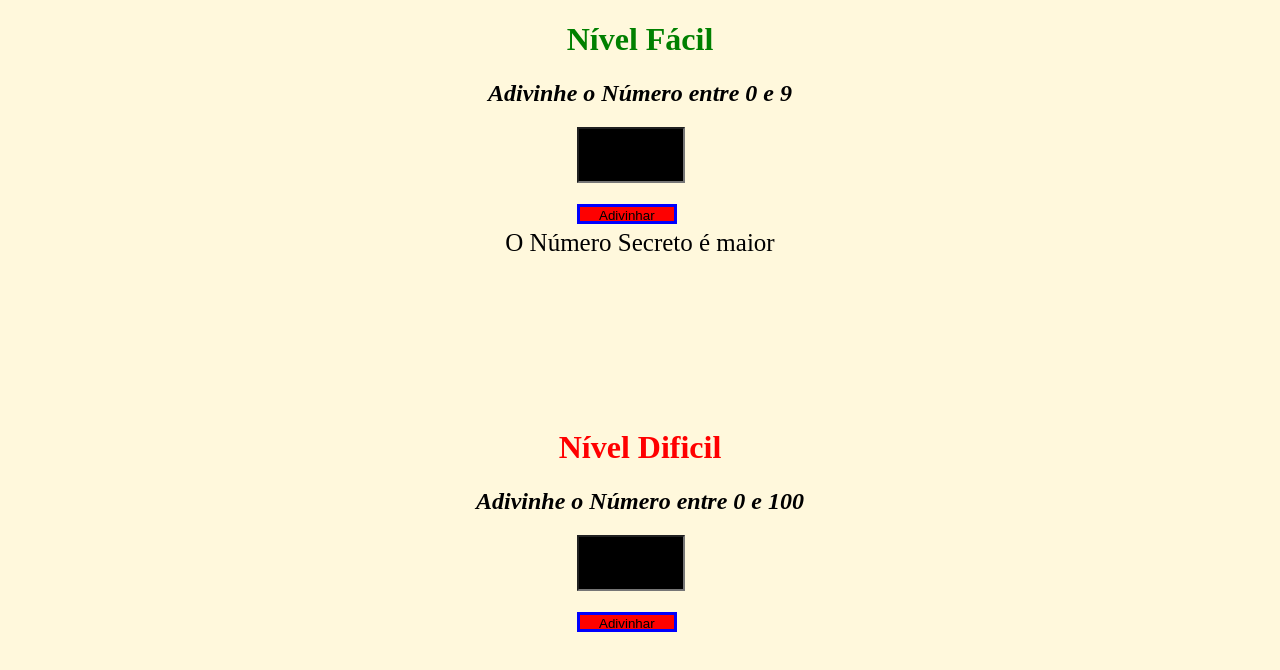
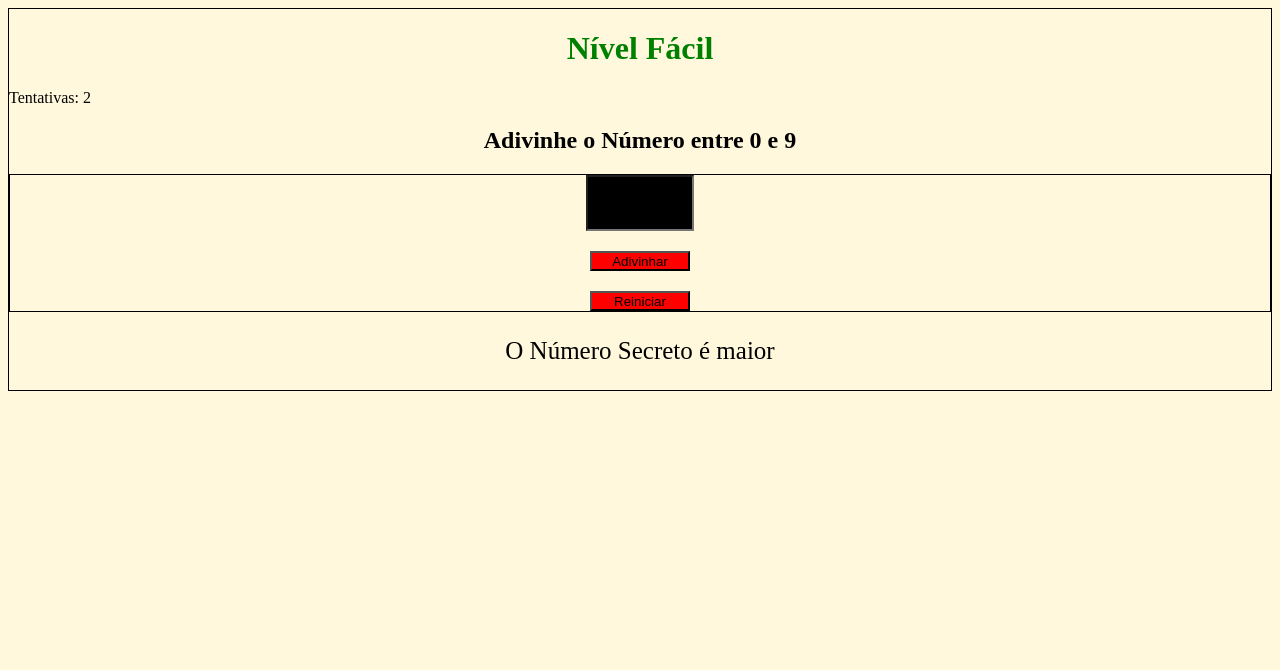
Before and after one commit to Mahaleminho113/repository-teste, a plain HTML site: page adivinheoNumero.html in a window 1280 px wide. Both pictures are taken after a click on the button "Adivinhar". Drawn offline with Linux system fonts and the light colour scheme.

Commit message:
reunião 11/03

```diff
--- a/adivinhe.css
+++ b/adivinhe.css
@@ -1,53 +1,29 @@
-@keyframes blinking {
-    0% {
-      background-color: #06c3d1;
-      border: 3px solid #666;
+body {
+  background-color: cornsilk;
 }
-    100% {
-      background-color: red;
-      border: 3px solid blue;
-    }
-  }
-  #blink {
-    animation: blinking 1s infinite;
+h1 {
+  text-align: center;
+  color: black;
 }
 
-
-body{
-    background-color:cornsilk;
+h2 {
+  text-align: center;
+  color: black;
 }
-h1{
-    text-align: center;
-    color:black;
-}
-
-h2{
-    text-align: center;
-    color:black;
-}
-
-.text {
-    color: black;
-    font-size: 25px;
-    text-align: center;
-}
-
-button{
+button {
   height: 20px;
   width: 100px;
-   position: absolute;
   background-color: red;
   text-align: center;
 }
-
-.button{
-    padding-left:0%;
-    padding-top: 3%;
-
+.div_input_button {
+  display: flex;
+  flex-direction: column;
+  align-items: center;
+  gap: 20px;
+  border: 1px solid black;
 }
-
-input{
- position: relative;
+input {
   height: 50px;
   width: 100px;
   background-color: black;
@@ -55,32 +31,30 @@ input{
   text-align: center;
   font-size: 50px;
 }
-.input{
-    position: relative;
-    padding: auto;
-    width: auto;
-    height: auto;
-    padding-left: 45%;
+.text {
+  color: black;
+  font-size: 25px;
+  text-align: center;
 }
-
 
 .text2 {
   color: black;
   font-size: 25px;
   text-align: center;
 }
-
-.nivelmedio{
+.nivelfacil {
+  border: 1px solid black;
+}
+.nivelmedio {
+  border: 1px solid black;
   padding-top: 10%;
 }
-
-.facil{
+.facil {
   color: green;
 }
-.dificil{
-    color:red;
+.dificil {
+  color: red;
 }
-
 
 /* Prioridades */
 /* tag{
--- a/adivinhe.js
+++ b/adivinhe.js
@@ -17,7 +17,6 @@
 // const array = ["ponto0","ponto1","prapra",{objeto1: "lalala", objeto2: "blablabla"}]
 // [0,1,2,3]
 // console.log(array[3].objeto2)
-
 
 //objeto
 // const objeto = {objeto1: ["ponto0","ponto1","prapra","iuoiu"], objeto2: "tatata",objeto3: "lalala"}
@@ -68,84 +67,106 @@
 //     }
 // })
 
-const array1 = ['','','',6,'']
+const array1 = ["", "", "", 6, ""];
 const objeto1 = {
-    va1: '',
-    but: 6,
-    va2: '',
-    v21:'',
-    top: '',
-}
-const array2 = ['','','',{objeto: 6},'']
+  va1: "",
+  but: 6,
+  va2: "",
+  v21: "",
+  top: "",
+};
+const array2 = ["", "", "", { objeto: 6 }, ""];
 const objeto2 = {
-    va1: '',
-    but: ['','','',6,''],
-    va2: '',
-    v21:'',
-    top: '',
-}
-const button1=document.querySelector('.button1')
-const input=document.querySelector('.input1')
-const text =document.querySelector('.text')
-button1.addEventListener('click',function(){
+  va1: "",
+  but: ["", "", "", 6, ""],
+  va2: "",
+  v21: "",
+  top: "",
+};
+const button1 = document.querySelector(".button1");
+const input = document.querySelector(".input1");
+const text = document.querySelector(".text");
+const buttonReiniciar = document.getElementById("buttonReiniciar");
+const tentativas = document.querySelector(".tentativas");
+//
+// const arrayFrutas = ["maca", "banana"];
+// arrayFrutas.push("laranja");
+// console.log(arrayFrutas.length);
+const arrayTentativa = [];
+let contadorTentativa = 3;
+tentativas.textContent = "Tentativas: " + contadorTentativa;
 
-    const secretoArray1 = (array1[3])
-    const secretoObjeto1 =(objeto1.but)
-    const secretoArray2 = (array2[3].objeto)
-    const secretoObjeto2 = (objeto2.but[3])
+buttonReiniciar.addEventListener("click", function () {
+  arrayTentativa.length = 0;
+  contadorTentativa = 3;
+  tentativas.textContent = "Tentativas: " + contadorTentativa;
+});
+button1.addEventListener("click", function () {
+  const secretoArray1 = array1[3]; // igual 6 do array
 
-   console.log(secretoArray2)
+  arrayTentativa.push(input.value);
+  //   contadorTentativa = contadorTentativa - 1;
+  //   contadorTentativa -= 1;
+  contadorTentativa--;
+  tentativas.textContent = "Tentativas: " + contadorTentativa;
+  console.log("Tentativas: " + contadorTentativa);
 
-// const numeroSecreto=6
-if(input.value>secretoArray1){
- text.textContent='O Número Secreto é menor'
- }
- else if(input.value==secretoArray1){
-     alert('Parabéns! Você Acertou!')
- }
-  else{
-     text.textContent='O Número Secreto é maior'
+  console.log("tamanho do array: " + arrayTentativa.length); // imprimindo tamanho
+  console.log("arrayTentativa: " + arrayTentativa); // imprimindo array
+  if (arrayTentativa.length >= 3) {
+    alert("muitas tentativas");
+    text.textContent = "";
+  } else {
+    if (input.value > secretoArray1) {
+      text.textContent = "O Número Secreto é menor";
+    } else if (input.value == secretoArray1) {
+      alert("Parabéns! Você Acertou!");
+    } else {
+      text.textContent = "O Número Secreto é maior";
+    }
   }
 
-})
+  //   const secretoObjeto1 = objeto1.but;
+  //   const secretoArray2 = array2[3].objeto;
+  //   const secretoObjeto2 = objeto2.but[3];
+  //   console.log(secretoArray2);
+  // const numeroSecreto=6
+});
 
-const array3 = ['','','',35,'']
-const objeto3 = {
-   va1: '',
-    but: 35,
-    va2: '',
-    v21:'',
-    top: '',
-}
-const array4 = ['','','',{objeto: 35},'']
-const objeto4 = {
-   va1: '',
-    but: ['','','',35,''],
-    va2: '',
-    v21:'',
-    top: '',
-}
-const button2=document.querySelector('.button2')
-const input2=document.querySelector('.input2')
-const text2 =document.querySelector('.text2')
-button2.addEventListener('click',function(){
+// //Nivel Dificil
+// const array3 = ["", "", "", 35, ""];
+// const objeto3 = {
+//   va1: "",
+//   but: 35,
+//   va2: "",
+//   v21: "",
+//   top: "",
+// };
+// const array4 = ["", "", "", { objeto: 35 }, ""];
+// const objeto4 = {
+//   va1: "",
+//   but: ["", "", "", 35, ""],
+//   va2: "",
+//   v21: "",
+//   top: "",
+// };
+// const button2 = document.querySelector(".button2");
+// const input2 = document.querySelector(".input2");
+// const text2 = document.querySelector(".text2");
+// button2.addEventListener("click", function () {
+//   const secretoArray3 = array3[3];
+//   const secretoObjeto3 = objeto3.but;
+//   const secretoArray4 = array4[3].objeto;
+//   const secretoObjeto4 = objeto4.but[3];
 
-    const secretoArray3 = (array3[3])
-    const secretoObjeto3 =(objeto3.but)
-    const secretoArray4 = (array4[3].objeto)
-    const secretoObjeto4 = (objeto4.but[3])
+//   // console.log(secretoArray2)
 
-  // console.log(secretoArray2)
-
-// const numeroSecreto=6
-if(input2.value>secretoArray3){
- text2.textContent='O Número Secreto é menor'
- }
- else if(input2.value==secretoArray3){
-     alert('Parabéns! Você Acertou!')
- }
-  else{
-     text2.textContent='O Número Secreto é maior'
-  }
-
-})
+//   // const numeroSecreto=6
+//   if (input2.value > secretoArray3) {
+//     text2.textContent = "O Número Secreto é menor";
+//   } else if (input2.value == secretoArray3) {
+//     alert("Parabéns! Você Acertou!");
+//   } else {
+//     text2.textContent = "O Número Secreto é maior";
+//   }
+// });
--- a/adivinheoNumero.html
+++ b/adivinheoNumero.html
@@ -1,35 +1,22 @@
 <!DOCTYPE html>
 <html>
   <head>
-        <link rel="stylesheet" href="adivinhe.css"/>
+    <link rel="stylesheet" href="adivinhe.css" />
     <title>Adivinhne o Número</title>
   </head>
   <body>
-       <div clas="nivelfacil">
+    <div class="nivelfacil">
       <h1 class="facil">Nível Fácil</h1>
-        <h2 class="tituloh1"><i><n>Adivinhe o Número entre 0 e 9</i></n></h2>
-        <div class="input">
-            <input class="input1" type="text" maxlength="1">
-         <div class="button">
-            <button class="button1" id="blink">Adivinhar</button>
-            </div>
+      <p class="tentativas"></p>
+      <h2 class="tituloh1">Adivinhe o Número entre 0 e 9</h2>
+      <div class="div_input_button">
+        <input class="input1" type="text" maxlength="1" />
+        <button class="button1">Adivinhar</button>
+        <button class="button1" id="buttonReiniciar">Reiniciar</button>
       </div>
       <p class="text"></p>
     </div>
-        <div class="nivelmedio">
-            <h1 class="dificil">Nível Dificil</h1>
-            <h2><i><n>Adivinhe o Número entre 0 e 100</i></n></h2>
-            <div class="input">
-                <input class="input2" type="text" maxlength="3">
-             <div class="button">
-                <button class="button2" id="blink">Adivinhar</button>
-                </div>
-            </div>
-                <p class="text2"></p>
-            </div>
-        <script src="./adivinhe.js">
 
-        </script>
+    <script src="./adivinhe.js"></script>
   </body>
-
 </html>
```
Lines whose indentation alone changed are shown as unchanged.
